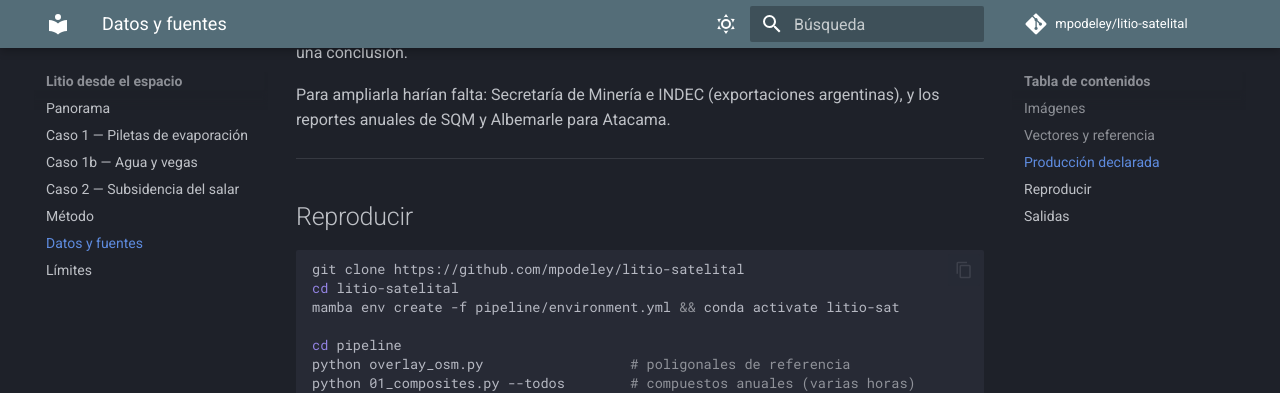
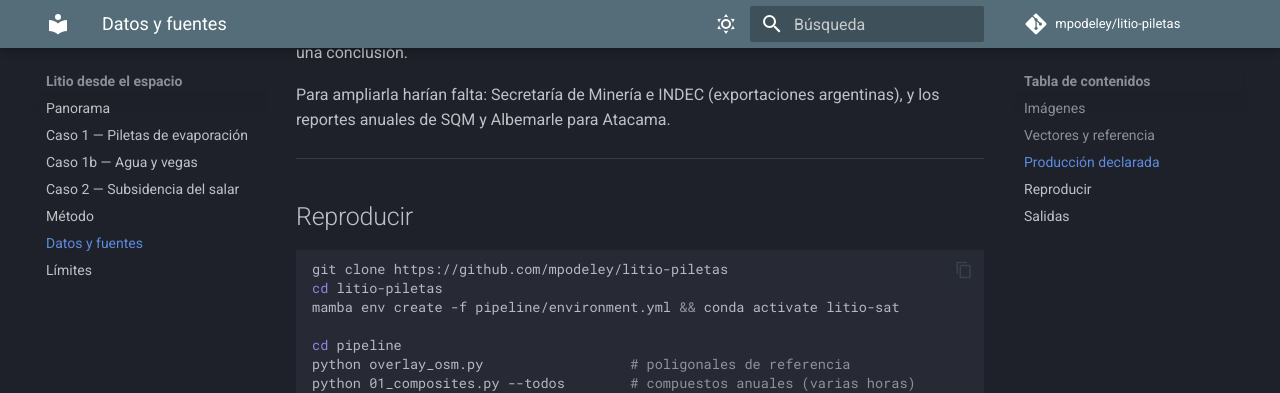
Before and after one commit to mpodeley/litio-piletas, an MkDocs documentation site: the page built from docs/datos.md, in a window 1280 px wide and 900 px high, scrolled down 1322 px. Shown: the top 393 px of the window. Built offline with MkDocs 1.6.1 and Material for MkDocs 9.7.7, drawn with Linux system fonts in a browser that asks for light colours; comment, search, counter and statistics services are not loaded.

Commit message:
Renombrar repos: nomenclatura sat-* y nombres descriptivos
Actualiza URLs de Pages, basePath de los sitios, rutas cruzadas
entre proyectos y referencias en docs.

Co-Authored-By: Claude Opus 5 <noreply@anthropic.com>

````diff
--- a/docs/datos.md
+++ b/docs/datos.md
@@ -44,8 +44,8 @@ argentinas), y los reportes anuales de SQM y Albemarle para Atacama.
 ## Reproducir
 
 ```bash
-git clone https://github.com/mpodeley/litio-satelital
-cd litio-satelital
+git clone https://github.com/mpodeley/litio-piletas
+cd litio-piletas
 mamba env create -f pipeline/environment.yml && conda activate litio-sat
 
 cd pipeline
--- a/mkdocs.yml
+++ b/mkdocs.yml
@@ -3,9 +3,9 @@ site_description: >-
   Qué se puede medir de una operación de litio con satélites públicos: expansión
   de piletas de evaporación, agua natural y vegas, y respuesta del salar a la
   extracción de salmuera. Salares argentinos y Atacama como referencia.
-site_url: https://mpodeley.github.io/litio-satelital/
-repo_url: https://github.com/mpodeley/litio-satelital
-repo_name: mpodeley/litio-satelital
+site_url: https://mpodeley.github.io/litio-piletas/
+repo_url: https://github.com/mpodeley/litio-piletas
+repo_name: mpodeley/litio-piletas
 
 theme:
   name: material
````
Also changed, not shown: docs/subsidencia.md (+1 -1 lines), 2 other files.
